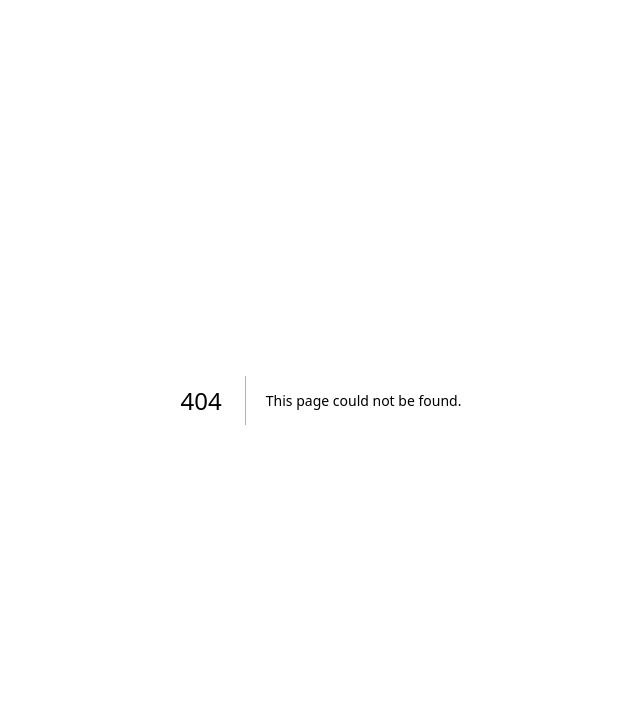
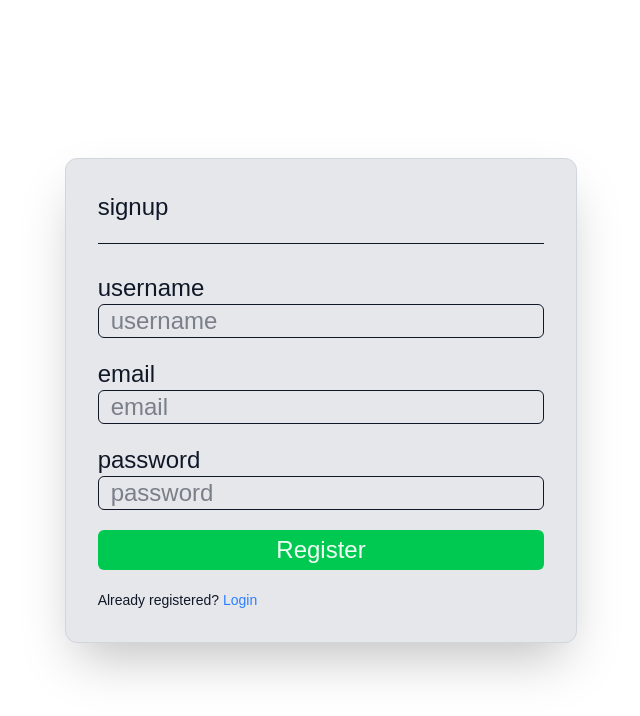
Before and after one commit to Gogo602/Next-App, a Next.js app: page /signup in a window 1280 px wide. Before the commit this address had no page. Shown: the top 716 px of the page, without its empty margins (319-959 px from the left). Built offline with nearby package versions, Linux system fonts and the light colour scheme.

Commit message:
initial commit

```diff
--- /dev/null
+++ b/src/app/login/page.tsx
@@ -0,0 +1,62 @@
+   "use client";
+import React from "react";
+import Link from "next/link";
+import { useRouter } from "next/navigation";
+import { Axios } from "axios";
+
+export default function LoginPage() {
+    const [user, setUser] = React.useState({
+        email: "",
+        password: "",
+    })
+
+    const onLogin = async () => {
+    }
+
+
+
+    return (
+        <div className="flex items-center justify-center text-2xl h-screen">
+            <div className="border border-gray-300 bg-gray-200 text-gray-900 p-8 rounded-xl shadow-2xl space-y-5">
+                <h1>Login</h1>
+                <hr className="py-1"/>
+
+                <div>
+                    <label htmlFor="email" className="mr-2">email</label>
+                    <input
+                        className="border rounded-md px-3 w-full"
+                        type="email"
+                        id="email"
+                        value={user.email}
+                        onChange={(e) => setUser({ ...user, email: e.target.value })}
+                        placeholder="email"
+                    />
+                </div>
+
+                <div>
+                    <label htmlFor="password" className="mr-2">password</label>
+                    <input
+                        className="border rounded-md px-3 w-full"
+                        type="password]"
+                        id="password"
+                        value={user.password}
+                        onChange={(e) => setUser({ ...user, password: e.target.value })}
+                        placeholder="password"
+                    />
+                </div>
+                <div>
+                    <button
+                        onClick={onLogin}
+                        className="w-full text-center py-1 bg-green-500 text-green-50 rounded-md">
+                        Register
+                    </button>
+                </div>
+                <div className="text-gray-900 text-sm">
+                    Dont have an Account? { ""}
+                    <Link href="/signup" className="text-blue-500">Create one</Link>
+                </div>
+            </div>
+
+        </div>
+    )
+}
--- /dev/null
+++ b/src/app/signup/page.tsx
@@ -0,0 +1,75 @@
+"use client";
+import React from "react";
+import Link from "next/link";
+import { useRouter } from "next/navigation";
+import { Axios } from "axios";
+
+export default function signupPage() {
+    const [user, setUser] = React.useState({
+        email: "",
+        password: "",
+        username: "",
+    })
+
+    const onSignup = async () => {
+    }
+
+
+
+    return (
+        <div className="flex items-center justify-center text-2xl h-screen">
+            <div className="border border-gray-300 bg-gray-200 text-gray-900 p-8 rounded-xl shadow-2xl space-y-5">
+                <h1>signup</h1>
+                <hr className="py-1"/>
+
+                <div className="">
+                    <label htmlFor="username" className="">username</label>
+                    <input
+                        className="border rounded-md px-3 w-full"
+                        type="text"
+                        id="username"
+                        value={user.username}
+                        onChange={(e) => setUser({ ...user, username: e.target.value })}
+                        placeholder="username"
+                    />
+                </div>
+
+                <div>
+                    <label htmlFor="email" className="mr-2">email</label>
+                    <input
+                        className="border rounded-md px-3 w-full"
+                        type="email"
+                        id="email"
+                        value={user.email}
+                        onChange={(e) => setUser({ ...user, email: e.target.value })}
+                        placeholder="email"
+                    />
+                </div>
+
+                <div>
+                    <label htmlFor="password" className="mr-2">password</label>
+                    <input
+                        className="border rounded-md px-3 w-full"
+                        type="password]"
+                        id="password"
+                        value={user.password}
+                        onChange={(e) => setUser({ ...user, password: e.target.value })}
+                        placeholder="password"
+                    />
+                </div>
+                <div>
+                    <button
+                        onClick={onSignup}
+                        className="w-full text-center py-1 bg-green-500 text-green-50 rounded-md">
+                        Register
+                    </button>
+                </div>
+                <div className="text-gray-900 text-sm">
+                    Already registered? {" "}
+                    <Link href="/login" className="text-blue-500">Login</Link>
+                </div>
+            </div>
+
+        </div>
+    )
+}
--- /dev/null
+++ b/src/dbConfig/dbconfig.ts
@@ -0,0 +1,21 @@
+
+import mongoose from "mongoose";
+
+export async function connect() {
+    try {
+        mongoose.connect(process.env.MONGO_URI!);
+        const connection = mongoose.connection;
+
+        connection.on('connected', () => {
+            console.log("MongoDb connected successfully")
+        })
+
+        connection.on('error', (err: string) => {
+            console.log("MongoDB connection error. Please make sure MongoDb is running " + err);
+            process.exit();
+        })
+    } catch (error) {
+        console.log("Something went wrong");
+        console.log(error)
+    }
+}
```
Also changed, not shown: package.json (+11 -5 lines), src/app/api/users/login/route.ts (added), src/app/api/users/signup/route.ts (added), 1 other file (tests, documents, lock files or other folders).
